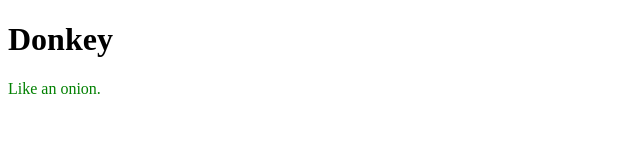
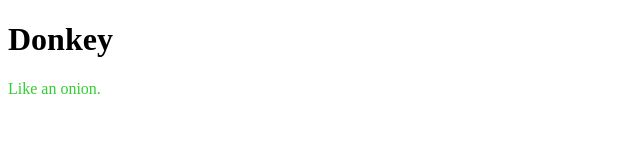
Before and after one commit to Dditlow/docker_practice, a plain HTML site: page httpsource/index.html in a window 1280 px wide. Shown: the full height of the page, 0-640 px from the left. Drawn offline with Linux system fonts and the light colour scheme.

Commit message:
UPdate Practice #2

```diff
--- a/httpsource/index.html
+++ b/httpsource/index.html
@@ -6,7 +6,7 @@
 <body>
 
 <h1>Donkey</h1>
-<p style="color: green;">Like an onion.</p>
+<p style="color: limegreen;">Like an onion.</p>
 
 </body>
 </html>
```
Also changed, not shown: notes.txt.
